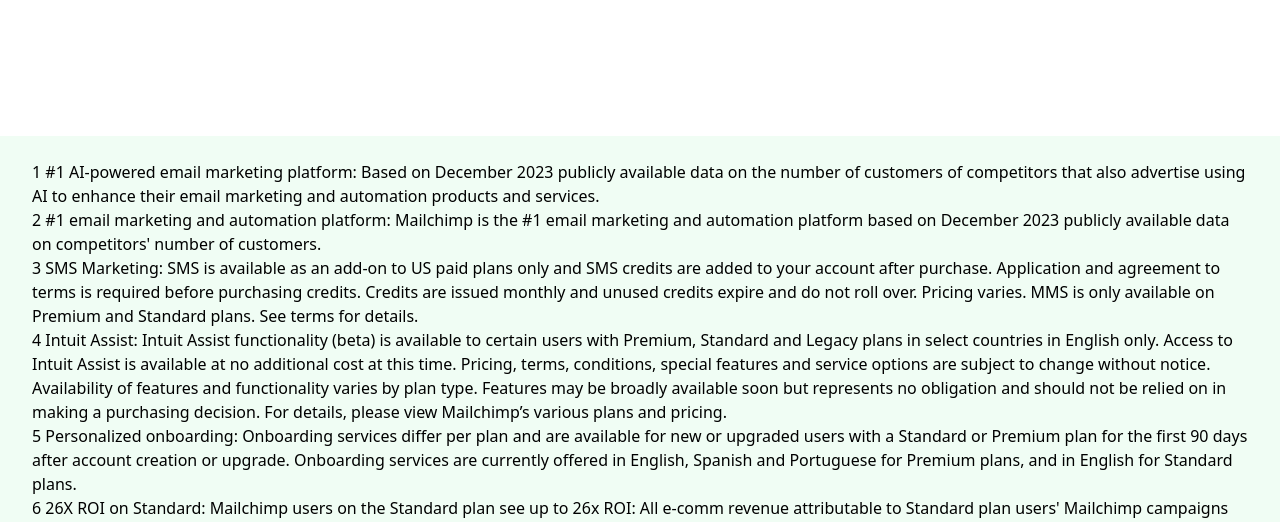
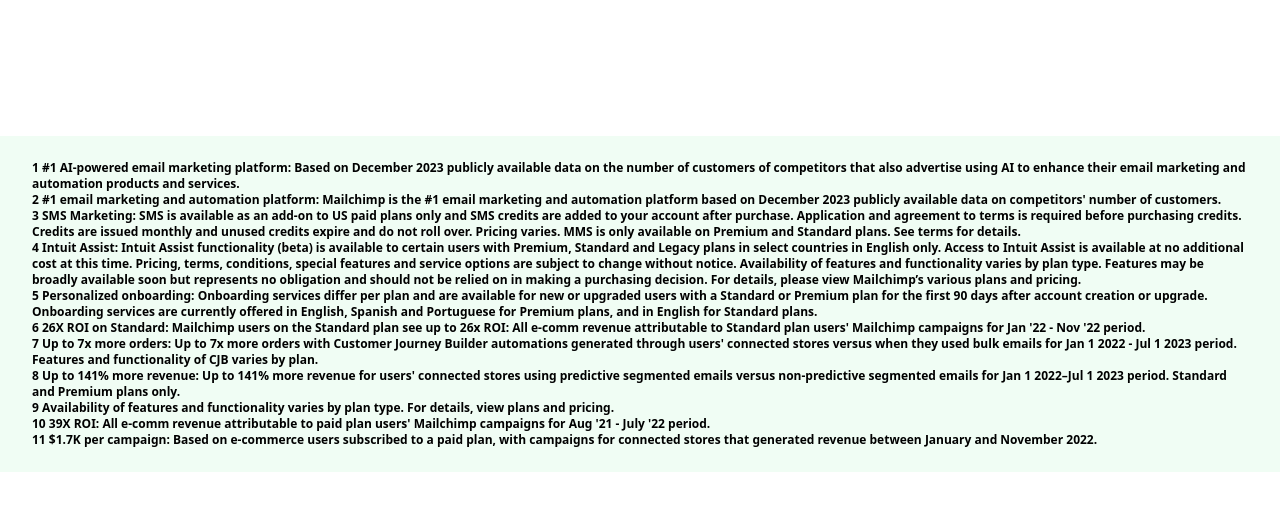
Before and after one commit to rohitchourey0809/rohitchourey0809.github.io, a React (Create React App) app: page / in a window 1280 px wide. Shown: the part 5020-5542 px from the top of the page. Built offline with nearby package versions, Linux system fonts and the light colour scheme.

Commit message:
add section

```diff
--- a/src/components/Footermeal.jsx
+++ b/src/components/Footermeal.jsx
@@ -3,7 +3,7 @@
 const Footermeal = () => {
   return (
     <div>
-      <div className="bg-green-50 text-black px-4 py-2 sm:px-6 sm:py-4 md:px-8 md:py-6">
+      <div className="bg-green-50 text-xs font-semibold text-black px-4 py-2 sm:px-6 sm:py-4 md:px-8 md:py-6">
         <ol>
           <li>
             1 #1 AI-powered email marketing platform: Based on December 2023
```
